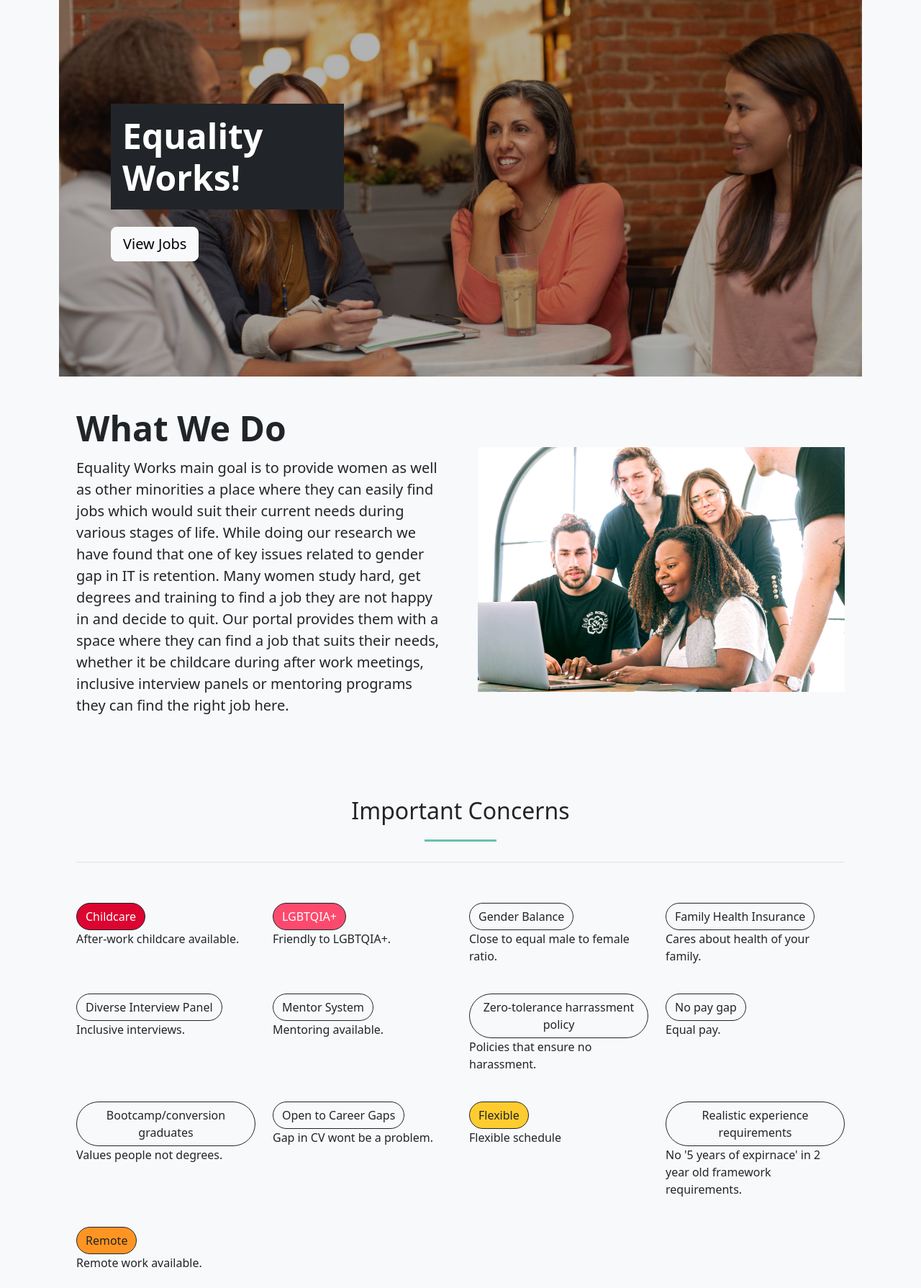
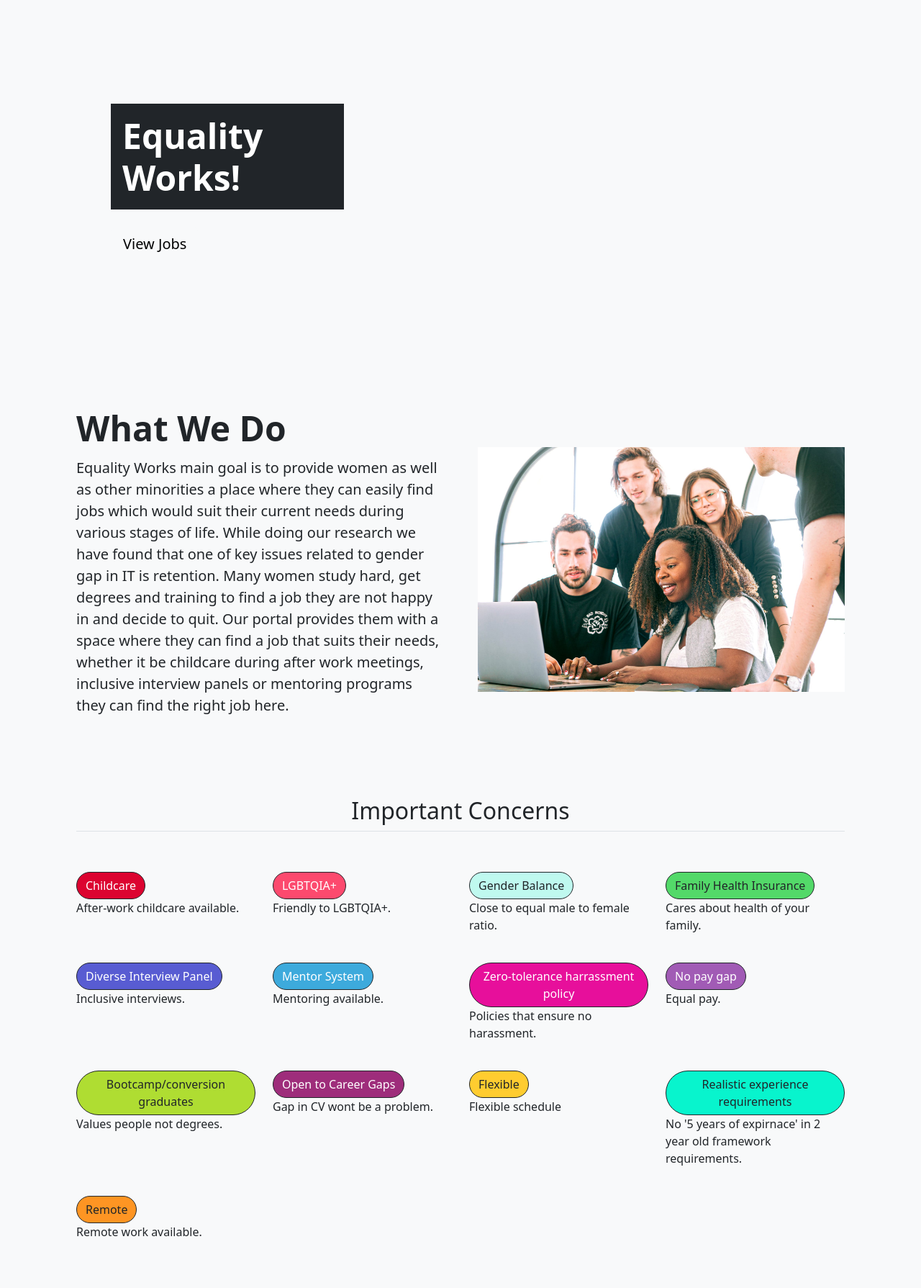
Before and after one commit to asiask97/team1-sept-2022, a Flask app: page / in a window 1280 px wide. Shown: the part 82-1871 px from the top of the page at 72% size. Run offline with Flask 2, Linux system fonts and the light colour scheme; some libraries are stand-ins or nearby versions.

Commit message:
Adding color to new button on home page

```diff
--- a/static/css/style.css
+++ b/static/css/style.css
@@ -1,6 +1,4 @@
 @import url('https://fonts.googleapis.com/css2?family=Nunito+Sans:wght@300&display=swap');
-@import "style2.css";
-
 /*---- LOGIN ----*/
 
 #login_from {
@@ -159,18 +157,17 @@
 }
 .btn-insurance {
   background-color: #53d969;
-  color: #ffffff;
 }
 .btn-mentor {
   background-color: #3daadc;
   color: #ffffff;
 }
 .btn-zero-tolerance {
-  background-color: #167efc;
+  background-color: #e70f9b;
   color: #ffffff;
 }
 .btn-no-pay-gap {
-  background-color: #3daadc;
+  background-color: #790f94ac;
   color: #ffffff;
 }
 .btn-diverse-panel {
@@ -179,7 +176,6 @@
 }
 .btn-bootcamp {
   background-color: #afdd32;
-  color: #ffffff;
 }
 .btn-career-gap {
   background-color: #9e2d7b;
@@ -191,11 +187,17 @@
 }
 .btn-four-day {
   background-color: #9ae19c55;
-  color: #ffffff;
 }
 .btn-realistic-experience {
   background-color: #08f4cd;
-  color: #ffffff;
+}
+
+.btn-gender-balance {
+  background-color: #08f4cd3c;
+}
+
+.btn-job-share {
+  background-color: #e71a813d;
 }
 
 /* preserves line breaks in job description text  */
--- a/templates/home.html
+++ b/templates/home.html
@@ -71,7 +71,7 @@
       <div>
         <h4 class="fw-bold mb-0">
           <a
-            class="btn btn-outline-dark rounded-pill"
+            class="btn btn-outline-dark btn-gender-balance rounded-pill"
             href="/badgeview/2"
             role="button"
             >Gender Balance</a
@@ -85,7 +85,7 @@
       <div>
         <h4 class="fw-bold mb-0">
           <a
-            class="btn btn-outline-dark rounded-pill"
+            class="btn btn-outline-dark btn-insurance rounded-pill"
             href="/badgeview/3"
             role="button"
             >Family Health Insurance</a
@@ -99,7 +99,7 @@
       <div>
         <h4 class="fw-bold mb-0">
           <a
-            class="btn btn-outline-dark rounded-pill"
+            class="btn btn-outline-dark btn-diverse-panel rounded-pill"
             href="/badgeview/7"
             role="button"
             >Diverse Interview Panel</a
@@ -113,7 +113,7 @@
       <div>
         <h4 class="fw-bold mb-0">
           <a
-            class="btn btn-outline-dark rounded-pill"
+            class="btn btn-outline-dark btn-mentor rounded-pill"
             href="/badgeview/4"
             role="button"
             >Mentor System</a
@@ -127,7 +127,7 @@
       <div>
         <h4 class="fw-bold mb-0">
           <a
-            class="btn btn-outline-dark rounded-pill"
+            class="btn btn-outline-dark btn-zero-tolerance rounded-pill"
             href="/badgeview/5"
             role="button"
             >Zero-tolerance harrassment policy</a
@@ -141,7 +141,7 @@
       <div>
         <h4 class="fw-bold mb-0">
           <a
-            class="btn btn-outline-dark rounded-pill"
+            class="btn btn-outline-dark btn-no-pay-gap rounded-pill"
             href="/badgeview/6"
             role="button"
             >No pay gap</a
@@ -155,7 +155,7 @@
       <div>
         <h4 class="fw-bold mb-0">
           <a
-            class="btn btn-outline-dark rounded-pill"
+            class="btn btn-outline-dark btn-bootcamp rounded-pill"
             href="/badgeview/8"
             role="button"
             >Bootcamp/conversion graduates</a
@@ -169,7 +169,7 @@
       <div>
         <h4 class="fw-bold mb-0">
           <a
-            class="btn btn-outline-dark rounded-pill"
+            class="btn btn-outline-dark btn-career-gap rounded-pill"
             href="/badgeview/9"
             role="button"
             >Open to Career Gaps</a
@@ -197,7 +197,7 @@
       <div>
         <h4 class="fw-bold mb-0">
           <a
-            class="btn btn-outline-dark rounded-pill"
+            class="btn btn-outline-dark btn-realistic-experience rounded-pill"
             href="/badgeview/14"
             role="button"
             >Realistic experience requirements</a
```
